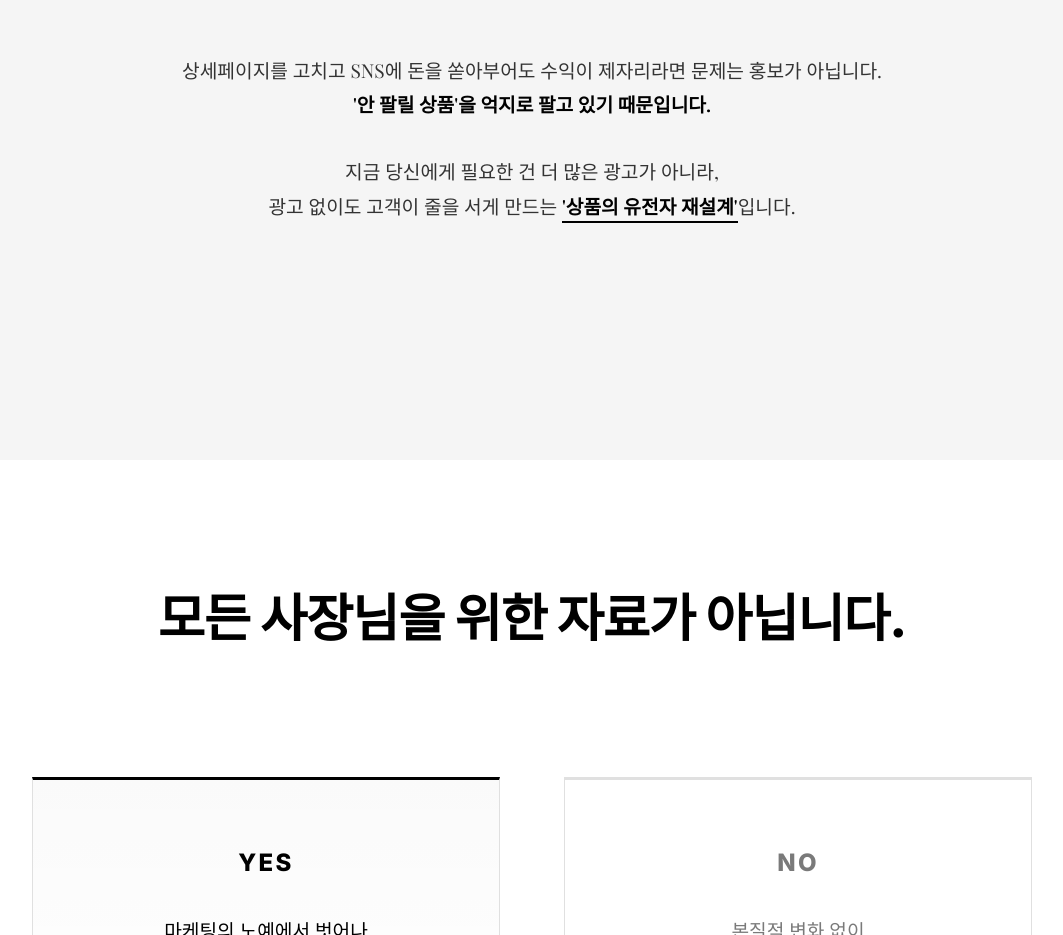
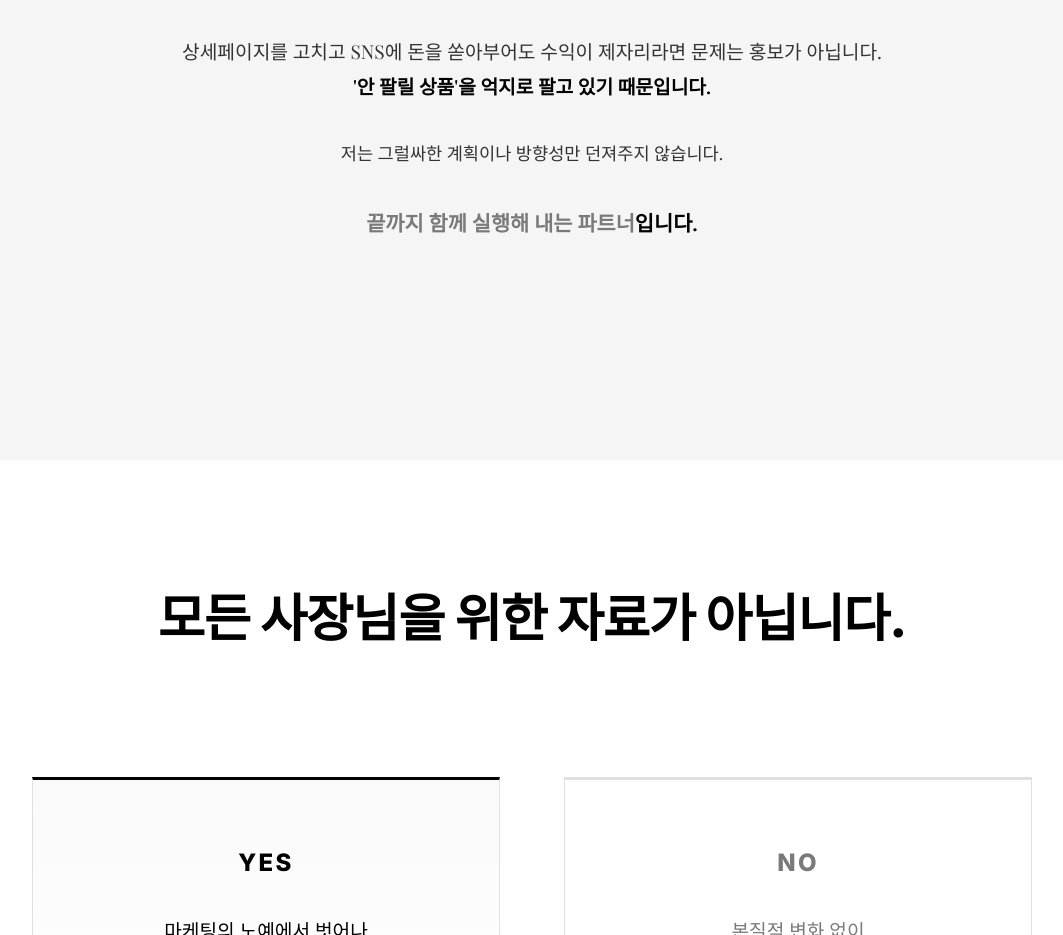
Before and after one commit to yeonjino0203-pixel/landing-page, a React (Vite) app: page / in a window 1280 px wide. Shown: the part 1140-2075 px from the top of the page, without its empty margins (108-1171 px from the left). Built offline with nearby package versions, Linux system fonts and the light colour scheme; a web font is replaced by a local one.

Commit message:
문구수정

```diff
--- a/src/components/PainSection.jsx
+++ b/src/components/PainSection.jsx
@@ -12,9 +12,10 @@ export default function PainSection() {
             상세페이지를 고치고 SNS에 돈을 쏟아부어도 수익이 제자리라면 문제는 홍보가 아닙니다.<br />
             <strong>'안 팔릴 상품'을 억지로 팔고 있기 때문입니다.</strong>
           </p>
-          <p>
-            지금 당신에게 필요한 건 더 많은 광고가 아니라,<br />
-            광고 없이도 고객이 줄을 서게 만드는 <span className="text-white-highlight">'상품의 유전자 재설계'</span>입니다.
+          <p className="text-center" style={{ marginTop: '2rem' }}>
+            <span style={{ fontSize: '1.1rem', color: 'var(--color-dark-gray)' }}>저는 그럴싸한 계획이나 방향성만 던져주지 않습니다.</span><br />
+            <br />
+            <strong style={{ fontSize: '1.3rem' }}><span className="text-silver">끝까지 함께 실행해 내는 파트너</span>입니다.</strong>
           </p>
         </div>
       </div>
```
